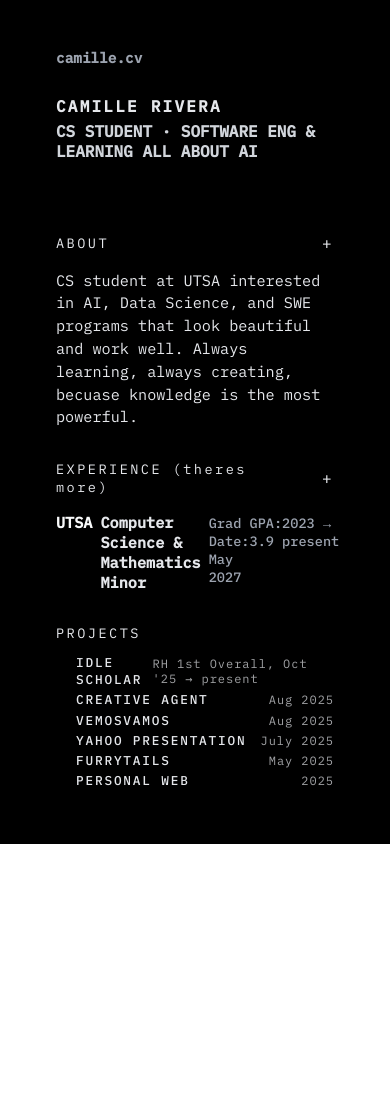
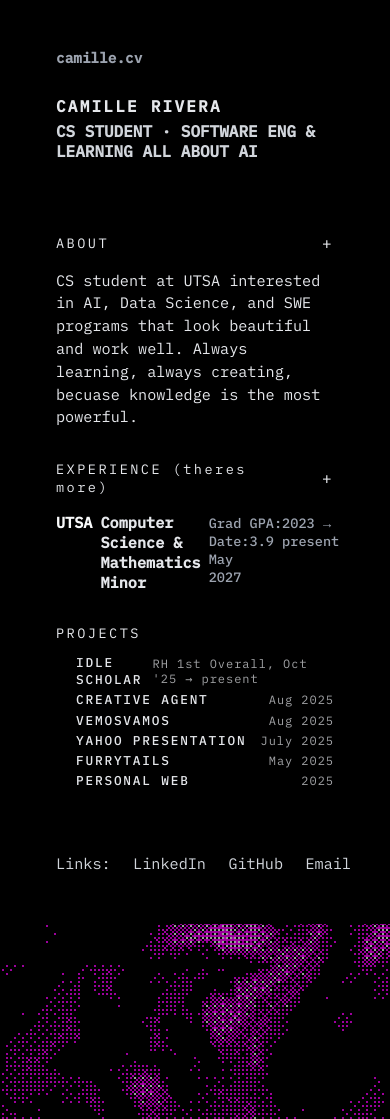
Before and after one commit to camiicatt/personal-web, a React (Vite) app: page / in a window 390 px wide. Before the commit the page ends 844 px from the top, so only its background shows below. Built offline with nearby package versions, Linux system fonts and the light colour scheme.

Commit message:
Adjust mobile layout so dither shows

```diff
--- a/src/App.css
+++ b/src/App.css
@@ -136,7 +136,9 @@
 @media (max-width: 900px) {
   .page {
     flex-direction: column;
-    height: 100vh;
+    height: auto;        /* don’t lock it to one viewport height */
+    min-height: 100vh;   /* still at least full screen */
+    overflow: visible;   /* or overflow: auto; if you want scrolling */
   }
 
   .left-panel,
@@ -145,7 +147,8 @@
   }
 
   .right-panel {
-    height: 45vh;
+    height: 45vh;        /* keep if you like this, or use auto */
+    flex-shrink: 0;      /* don’t let it collapse */
   }
 }
 
```
Also changed, not shown: 4 other files (tests, documents, lock files or other folders).
